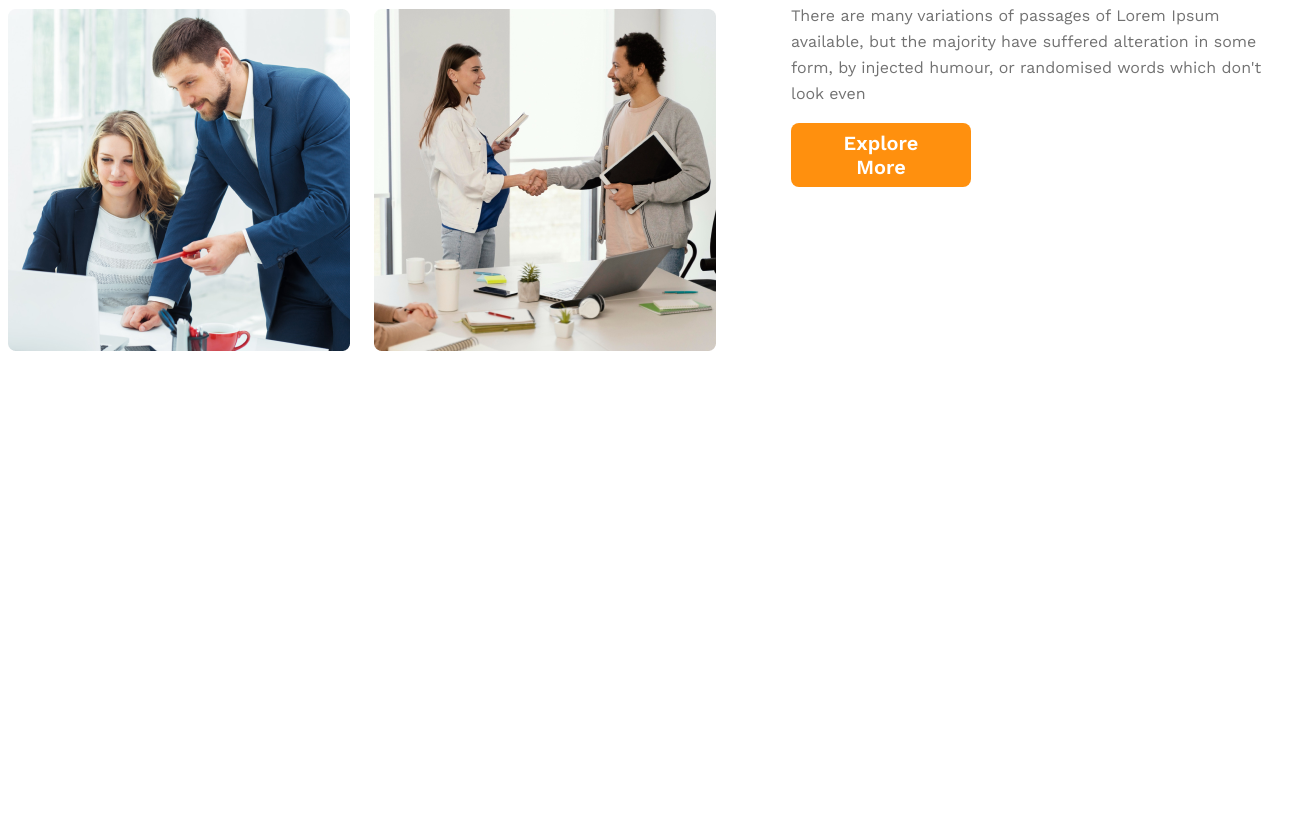
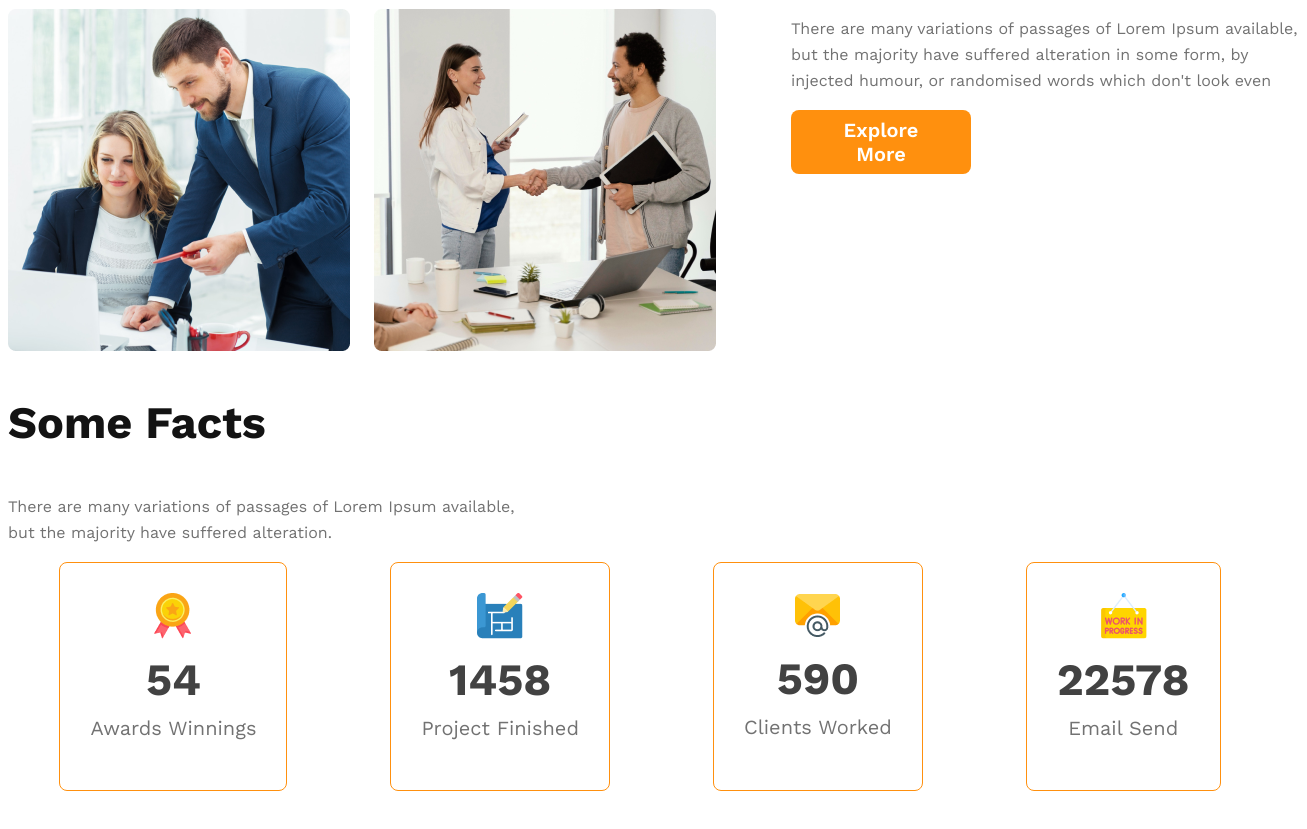
Before and after one commit to mithiladebnath/g3-architects-project, a plain HTML site: page index.html in a window 1280 px wide. Shown: the part 1473-2302 px from the top of the page, 1307 px wide, since content can reach past the window. Before the commit the page ends 1904 px from the top, so only its background shows below. Drawn offline with nearby package versions, Linux system fonts and the light colour scheme; a web font is replaced by a local one.

Commit message:
addind some code

```diff
--- a/index.html
+++ b/index.html
@@ -60,8 +60,44 @@
                 </div>
 
             </div>
+
+
+
         </section>
 
+        <section class="features">
+
+        </section>
+        <!-- facts section -->
+        <section class="facts">
+            <h3 class="section-title">Some Facts</h3>
+            <p class="text-light-gray ">
+                There are many variations of passages of Lorem Ipsum available, but the majority have suffered
+                alteration.
+            </p>
+            <div class="facts-card-container">
+                <div class="card">
+                    <img src="images/icons/ribon.png" alt="">
+                    <h2 class="card-stats">54</h2>
+                    <p class="card-title">Awards Winnings</p>
+                </div>
+                <div class="card">
+                    <img src="images/icons/projects.png" alt="">
+                    <h2 class="card-stats">1458</h2>
+                    <p class="card-title">Project Finished</p>
+                </div>
+                <div class="card">
+                    <img src="images/icons/email.png" alt="">
+                    <h2 class="card-stats">590</h2>
+                    <p class="card-title">Clients Worked</p>
+                </div>
+                <div class="card">
+                    <img src="images/icons/customers.png" alt="">
+                    <h2 class="card-stats">22578</h2>
+                    <p class="card-title">Email Send</p>
+                </div>
+            </div>
+        </section>
 
 
     </main>
--- a/style.css
+++ b/style.css
@@ -110,6 +110,14 @@ main {
     align-items: center;
 }
 
+.teams-container .text-light-gray {
+    color: var(--Dark-03, #727272);
+    font-size: 16px;
+    font-weight: 400;
+    line-height: 26px;
+    width: 516px;
+}
+
 .team-img-container {
     display: grid;
     grid-template-columns: repeat(2, 1fr);
@@ -146,7 +154,51 @@ main {
     font-weight: 700;
 }
 
+/* facts section */
+.section-title {
+    color: var(--Dark-01, #131313);
+    font-size: 45px;
+    font-weight: 700;
 
+}
+
+.facts-card-container {
+    display: flex;
+    justify-content: space-around;
+
+}
+
+.facts-card-container .card {
+    border-radius: 8px;
+    border: 1px solid #FF900E;
+    text-align: center;
+    padding: 30px;
+
+}
+
+.facts .text-light-gray {
+    color: var(--Dark-03, #727272);
+    font-size: 16px;
+    font-weight: 400;
+    line-height: 26px;
+    width: 516px;
+
+}
+
+.facts-card-container .card-stats {
+    font-size: 2.8rem;
+    color: var(--Dark-02, #424242);
+    margin-top: 10px;
+    margin-bottom: 10px;
+
+
+}
+
+.facts-card-container .card-title {
+    color: var(--Dark-03, #727272);
+    font-size: 1.25rem;
+    margin-top: 5px;
+}
 
 /* responsive media quiry */
 /* mobile devices */
```
